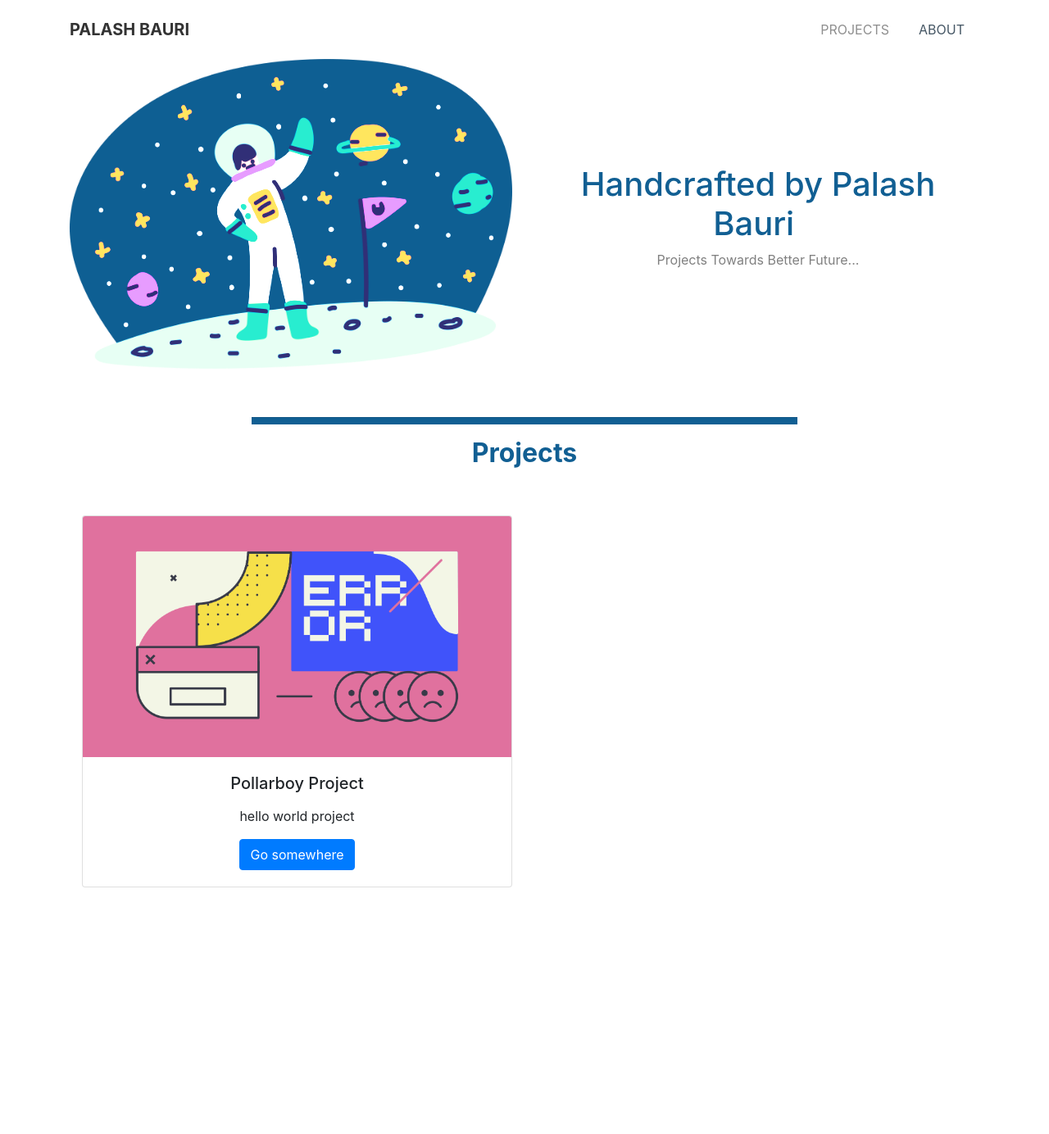
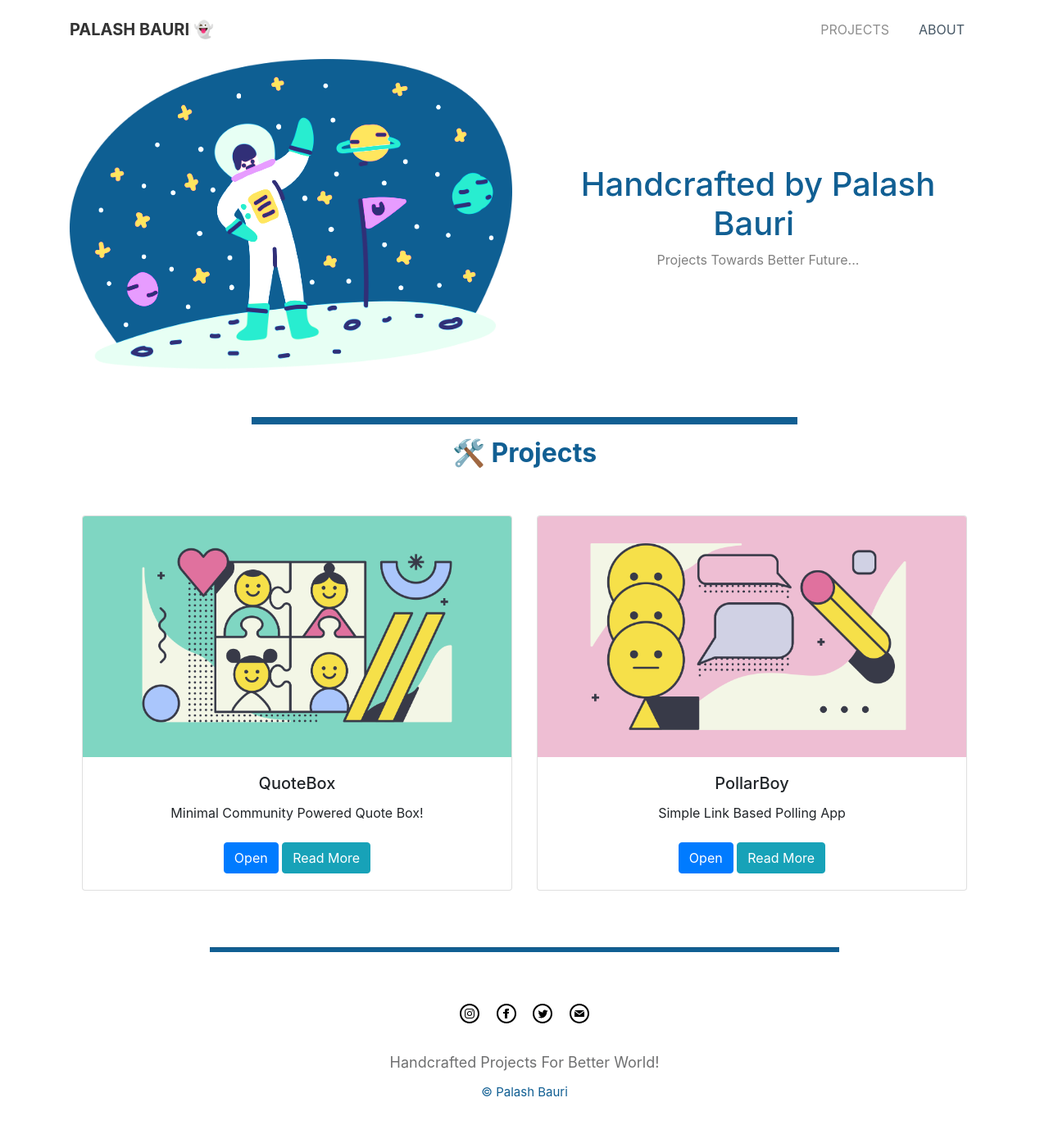
Before and after one commit to bauripalash/bauripalash.github.io, a Jekyll site: the page built from index.md, in a window 1280 px wide. Shown: the whole page at 82% size. Built offline with Jekyll 4.4.1, drawn with Linux system fonts in a browser that asks for light colours; before the commit the page ends 1093 px from its top, so only the background shows below that.

Commit message:
improved 2

```diff
--- a/_config.yml
+++ b/_config.yml
@@ -1,18 +1,23 @@
 title: Handcrafted By Palash Bauri # The title of the blog
 author: Palash Bauri # Your name
-email: # your email shown in the footer
+email: heypalash@yandex.com # your email shown in the footer
 url: https://bauripalash.github.io # this is your site's root address.
 baseurl: /
 description: > # this means to ignore newlines until "show_excerpts:"
-  Projects for better world
+  Some Projects of Palash Bauri for better world
 favicon: "./favicon.png" # set the favicon of the site
-
+cover: assets/img/page.png
 show_excerpts: true # set to true to show excerpts on the homepage
 
 # Moving date format
 # refer to https://shopify.github.io/liquid/filters/date/ if you want to customize this
+social:
+  facebook: bauripalash
+  instagram: bauripalash
+  twitter: bauripalash
 
-permalink: /:title
+permalink: info/:title
+
 
 # Build settings
 #theme: moving # note, please use huangyz0918/moving if you want to publish to Github Pages.
--- /dev/null
+++ b/_includes/email-icon.html
@@ -0,0 +1 @@
+<svg xmlns="http://www.w3.org/2000/svg" width="24" height="24" viewBox="0 0 24 24"><path d="M12 2.02c5.514 0 10 4.486 10 10s-4.486 10-10 10-10-4.486-10-10 4.486-10 10-10zm0-2c-6.627 0-12 5.373-12 12s5.373 12 12 12 12-5.373 12-12-5.373-12-12-12zm0 12.55l-5.992-4.57h11.983l-5.991 4.57zm0 1.288l-6-4.629v6.771h12v-6.771l-6 4.629z"/></svg>
--- /dev/null
+++ b/_includes/facebook-icon.html
@@ -0,0 +1 @@
+<svg xmlns="http://www.w3.org/2000/svg" width="24" height="24" viewBox="0 0 24 24"><path d="M12 2c5.514 0 10 4.486 10 10s-4.486 10-10 10-10-4.486-10-10 4.486-10 10-10zm0-2c-6.627 0-12 5.373-12 12s5.373 12 12 12 12-5.373 12-12-5.373-12-12-12zm-2 10h-2v2h2v6h3v-6h1.82l.18-2h-2v-.833c0-.478.096-.667.558-.667h1.442v-2.5h-2.404c-1.798 0-2.596.792-2.596 2.308v1.692z"/></svg>
--- a/_includes/footer.html
+++ b/_includes/footer.html
@@ -1,2 +1,18 @@
-    <script src="{{ site.url }}/assets/js/jquery.min.js"></script>
-    <script src="{{ site.url }}/assets/bootstrap/js/bootstrap.min.js"></script>
+<script src="{{ site.url }}/assets/js/jquery.min.js"></script>
+<script src="{{ site.url }}/assets/bootstrap/js/bootstrap.min.js"></script>
+<br>
+<hr style="height: 5px;width:60%;margin-top : 35px; background-color: #115f93;">
+<div class="footer-basic">
+    <footer>
+        <div class="social">
+            <a href="https://instagram.com/{{site.social.instagram}}">{%- include instagram-icon.html -%}</a>
+            <a href="https://facebook.com/{{site.social.facebook}}">{%- include facebook-icon.html -%}</a>
+            <a href="https://twitter.com/{{site.social.twitter}}">{%- include twitter-icon.html -%}</a>
+            <a href="mailto:{{site.email}}">{%- include email-icon.html -%}</a>
+        </div>
+        <ul class="list-inline">
+            <li class="list-inline-item"><a href="#">Handcrafted Projects For Better World!</a></li>
+        </ul>
+        <p class="copyright">© Palash Bauri </p>
+    </footer>
+</div>
--- a/_includes/head.html
+++ b/_includes/head.html
@@ -1,8 +1,53 @@
 <head>
-    <meta charset="utf-8">
-    <meta name="viewport" content="width=device-width, initial-scale=1.0, shrink-to-fit=no">
+    <meta charset="utf-8" />
+    <meta http-equiv="X-UA-Compatible" content="IE=edge" />
+    <meta name="viewport" content="width=device-width, initial-scale=1" />
     <title>Handcrafted By Palash Bauri</title>
+    <link rel="shortcut icon" type="image/x-icon" href="/{{ site.favicon }}" />
     <link rel="stylesheet" href="{{ site.url }}/assets/bootstrap/css/bootstrap.min.css">
     <link rel="stylesheet" href="{{ site.url }}/assets/css/Navigation-Clean.css">
     <link rel="stylesheet" href="{{ site.url }}/assets/css/styles.css">
+    <!-- HardCoded SEO -->
+    <meta property="og:site_name" content="Handcrafted By Palash Bauri" />
+    <meta property="og:type" content="website" />
+    <meta property="og:title" content="Handcrafted By Palash Bauri">
+    <meta property="og:description" content="{{ site.description }}" />
+    <meta property="og:url" content="{{ site.url }}{% if site.baseurl %}{{ site.baseurl }}{% endif %}{{ page.url | remove_first: '/' }}" />
+    <meta property="og:image" content="{{ site.url }}{{ site.baseurl }}{% if page.cover %}{{ page.cover }}{% else %}{{ site.cover }}{% endif %}" />
+
+    <meta name="twitter:card" content="summary_large_image" />
+    <meta name="twitter:title" content="" />
+    <meta name="twitter:description" content="{{ site.description }}" />
+    <meta name="twitter:url" content="{{ site.url }}{{ site.baseurl }}" />
+    <meta name="twitter:image" content="{{ site.url }}{{ site.baseurl }}{% if page.cover %}{{ page.cover }}{% else %}{{ site.cover }}{% endif %}" />
+    <meta name="twitter:label1" content="Written by {{site.author}}" />
+    <meta name="twitter:data1" content="{{ site.title }}" />
+    <meta name="twitter:site" content="@{{ site.social.twitter }}" />
+    <meta name="twitter:creator" content="@{{ site.social.twitter }}" />
+    <meta property="og:image:width" content="3399" />
+    <meta property="og:image:height" content="2266" />
+
+    <script type="application/ld+json">
+    {
+      "@context": "https://schema.org",
+      "@type": "Website",
+      "publisher": {
+        "@type": "Organization",
+        "name": "{{ site.title }}",
+        "logo": "{{ site.url }}{{ site.baseurl }}{{ site.cover }}"
+      },
+      "url": "{{ site.url }}{% if site.baseurl %}{{ site.baseurl }}{% endif %}{{ page.url | remove_first: '/' }}",
+      "image": {
+        "@type": "ImageObject",
+        "url": "{{ site.url }}{{ site.baseurl }}{% if page.cover %}{{ page.cover }}{% else %}{{ site.cover }}{% endif %}",
+        "width": 3399,
+        "height": 2266
+      },
+      "mainEntityOfPage": {
+        "@type": "WebPage",
+        "@id": "{{ site.url }}{% if site.baseurl %}{{ site.baseurl }}{% endif %}{{ page.url | remove_first: '/' }}"
+      },
+      "description": "{{ site.description }}"
+    }
+  </script>
 </head>
--- /dev/null
+++ b/_includes/instagram-icon.html
@@ -0,0 +1 @@
+<svg xmlns="http://www.w3.org/2000/svg" width="24" height="24" viewBox="0 0 24 24"><path d="M12 2c5.514 0 10 4.486 10 10s-4.486 10-10 10-10-4.486-10-10 4.486-10 10-10zm0-2c-6.627 0-12 5.373-12 12s5.373 12 12 12 12-5.373 12-12-5.373-12-12-12zm0 7.082c1.602 0 1.792.006 2.425.035 1.627.074 2.385.845 2.46 2.459.028.633.034.822.034 2.424s-.006 1.792-.034 2.424c-.075 1.613-.832 2.386-2.46 2.46-.633.028-.822.035-2.425.035-1.602 0-1.792-.006-2.424-.035-1.63-.075-2.385-.849-2.46-2.46-.028-.632-.035-.822-.035-2.424s.007-1.792.035-2.424c.074-1.615.832-2.386 2.46-2.46.632-.029.822-.034 2.424-.034zm0-1.082c-1.63 0-1.833.007-2.474.037-2.18.1-3.39 1.309-3.49 3.489-.029.641-.036.845-.036 2.474 0 1.63.007 1.834.036 2.474.1 2.179 1.31 3.39 3.49 3.49.641.029.844.036 2.474.036 1.63 0 1.834-.007 2.475-.036 2.176-.1 3.391-1.309 3.489-3.49.029-.64.036-.844.036-2.474 0-1.629-.007-1.833-.036-2.474-.098-2.177-1.309-3.39-3.489-3.489-.641-.03-.845-.037-2.475-.037zm0 2.919c-1.701 0-3.081 1.379-3.081 3.081s1.38 3.081 3.081 3.081 3.081-1.379 3.081-3.081c0-1.701-1.38-3.081-3.081-3.081zm0 5.081c-1.105 0-2-.895-2-2 0-1.104.895-2 2-2 1.104 0 2.001.895 2.001 2s-.897 2-2.001 2zm3.202-5.922c-.397 0-.72.322-.72.72 0 .397.322.72.72.72.398 0 .721-.322.721-.72 0-.398-.322-.72-.721-.72z"/></svg>
--- /dev/null
+++ b/_includes/twitter-icon.html
@@ -0,0 +1 @@
+<svg xmlns="http://www.w3.org/2000/svg" width="24" height="24" viewBox="0 0 24 24"><path d="M12 2c5.514 0 10 4.486 10 10s-4.486 10-10 10-10-4.486-10-10 4.486-10 10-10zm0-2c-6.627 0-12 5.373-12 12s5.373 12 12 12 12-5.373 12-12-5.373-12-12-12zm6.5 8.778c-.441.196-.916.328-1.414.388.509-.305.898-.787 1.083-1.362-.476.282-1.003.487-1.564.597-.448-.479-1.089-.778-1.796-.778-1.59 0-2.758 1.483-2.399 3.023-2.045-.103-3.86-1.083-5.074-2.572-.645 1.106-.334 2.554.762 3.287-.403-.013-.782-.124-1.114-.308-.027 1.14.791 2.207 1.975 2.445-.346.094-.726.116-1.112.042.313.978 1.224 1.689 2.3 1.709-1.037.812-2.34 1.175-3.647 1.021 1.09.699 2.383 1.106 3.773 1.106 4.572 0 7.154-3.861 6.998-7.324.482-.346.899-.78 1.229-1.274z"/></svg>
--- a/_layouts/home.html
+++ b/_layouts/home.html
@@ -1,19 +1,13 @@
 ---
 layout: default
 ---
-
-<head>
-    <title>Handcrafted By Palash Bauri</title>
-</head>
-
-<body>
 <!-- Start: Navigation Clean -->
 <nav class="navbar navbar-light navbar-expand-md navigation-clean">
-        <div class="container"><a class="navbar-brand" href="#">PALASH BAURI</a><button data-toggle="collapse" class="navbar-toggler" data-target="#navcol-1"><span class="sr-only">Toggle navigation</span><span class="navbar-toggler-icon"></span></button>
-            <div class="collapse navbar-collapse" id="navcol-1">
+    <div class="container"><a class="navbar-brand" href="/">PALASH BAURI 👻</a><button data-toggle="collapse" class="navbar-toggler" data-target="#navcol"><span class="sr-only">Toggle navigation</span><span class="navbar-toggler-icon"></span></button>
+        <div class="collapse navbar-collapse" id="navcol">
             <ul class="nav navbar-nav ml-auto">
-                    <li class="nav-item" role="presentation"><a class="nav-link active" href="#">PROJECTS</a></li>
-                    <li class="nav-item" role="presentation"><a class="nav-link" href="#">ABOUT</a></li>
+                <li class="nav-item" role="presentation"><a class="nav-link active" href="/">PROJECTS</a></li>
+                <li class="nav-item" role="presentation"><a class="nav-link" href="/about">ABOUT</a></li>
                 <li class="nav-item" role="presentation"></li>
             </ul>
         </div>
@@ -45,11 +39,11 @@ layout: default
         <div class="container">
             <div class="row align-items-center h-100">
                 <div class="col text-center">
-                        <h2 style="color:#115f93"><strong> Projects</strong> </h2>
+                    <h2 style="color:#115f93"><strong>🛠️ Projects</strong> </h2>
                 </div>
             </div>
             <br><br>
-                <div class="mx-auto text-center" width="60%">
+            <div class="mx-auto text-center">
                 <div class="row">
                     {% for post in site.posts %}
                     <div class="col-md-6">
@@ -57,13 +51,15 @@ layout: default
                             <img src="{{post.cover | relative_url}}" class="card-img-top" alt="...">
                             <div class="card-body">
                                 <h5 class="card-title">{{ post.title | escape }}</h5>
-                                    <p class="card-text">{{post}}</p>
-                                    <a href="{{post.applink}}" class="btn btn-primary">Go somewhere</a>
+                                <div class="card-text">{{post.description | escape }}</div><br>
+                                <a href="{{post.applink}}" class="btn btn-primary">Open</a>
+                                {% if post.resblog %}
+                                <a href="{{post.resblog}}" class="btn btn-info">Read More</a>
+                                {% endif %}
                             </div>
                         </div>
                     </div>
                     {% endfor %}
-
                 </div>
             </div>
         </div>
@@ -72,7 +68,5 @@ layout: default
 </div>
 <!-- End: 1 Row 2 Columns -->
 <!-- Start: 1 Row 2 Columns -->
-    <div></div>
+<div>
     <!-- End: 1 Row 2 Columns -->
-    <script src="assets/js/jquery.min.js"></script>
-    <script src="assets/bootstrap/js/bootstrap.min.js"></script>
--- a/assets/css/styles.css
+++ b/assets/css/styles.css
@@ -0,0 +1,63 @@
+/*
+Source : https://github.com/bootstrapstudio/basic-footer-bootstrap-snippet
+*/
+
+.footer-basic {
+  padding:40px 0;
+  background-color:#ffffff;
+  color:#4b4c4d;
+}
+
+.footer-basic ul {
+  padding:0;
+  list-style:none;
+  text-align:center;
+  font-size:18px;
+  line-height:1.6;
+  margin-bottom:0;
+}
+
+.footer-basic li {
+  padding:0 10px;
+}
+
+.footer-basic ul a {
+  color:inherit;
+  text-decoration:none;
+  opacity:0.8;
+}
+
+.footer-basic ul a:hover {
+  opacity:1;
+}
+
+.footer-basic .social {
+  text-align:center;
+  padding-bottom:25px;
+}
+
+.footer-basic .social > a {
+  font-size:24px;
+  width:40px;
+  height:40px;
+  /*line-height:40px;*/
+  display:inline-block;
+  text-align:center;
+/*  border-radius:50%;
+  border:1px solid #ccc;*/
+  /*margin:0 px;*/
+  color:inherit;
+  /*opacity:0.75;*/
+}
+
+.footer-basic .social > a:hover {
+  opacity:0.9;
+}
+
+.footer-basic .copyright {
+  margin-top:10px;
+  text-align:center;
+  font-size:15px;
+  color:#115f93;
+  margin-bottom:0;
+}
```
Also changed, not shown: _layouts/post.html (added, +38 -0 lines), _posts/2019-10-17-pollarboy-project.md (+7 -6 lines), _posts/2019-10-18-quotebox.md (added, +10 -0 lines), about.html (added, +32 -0 lines), assets/img/abstract-no-comments.png (added), assets/img/cherry-welcome.png (added), assets/img/family.png (added), assets/img/hugo-success.png (added), assets/img/page.png (added), favicon.png (added). Lines whose indentation alone changed are shown as unchanged.
